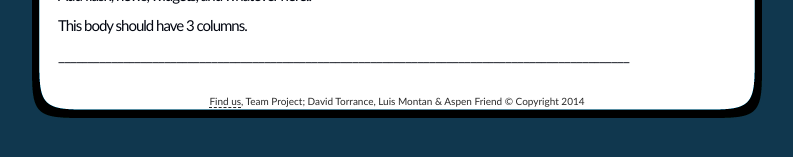
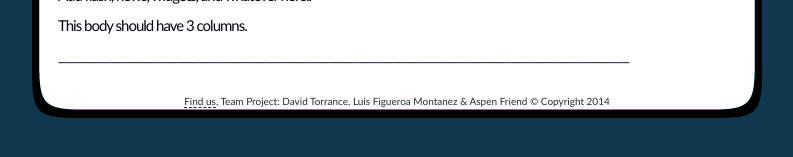
Before and after one commit to luisfigueroamontanez/Capstone-websiteTeam-Project-1, a plain HTML site: page index.html in a window 1280 px wide. Shown: the part 335-492 px from the top of the page, without its empty margins (243-1036 px from the left). Drawn offline with Linux system fonts and the light colour scheme.

Commit message:
Update index.html

```diff
--- a/index.html
+++ b/index.html
@@ -32,6 +32,6 @@
             _________________________________________________________________________________________________</div>
     </div>
         <div id="footer"><a href="https://www.google.com/maps/place/Gallaudet+University/@38.908422,-76.992387,17z/data=!3m1!4b1!4m2!3m1!1s0x89b7b813d927bac3:0x7f033ffc2f87381d">Find us</a>,
-            Team Project; David Torrance, Luis Montan &#38 Aspen Friend &#169 Copyright 2014</div>
+            Team Project: David Torrance, Luis Figueroa Montanez &#38 Aspen Friend &#169 Copyright 2014</div>
 </body>
 </html>
```
